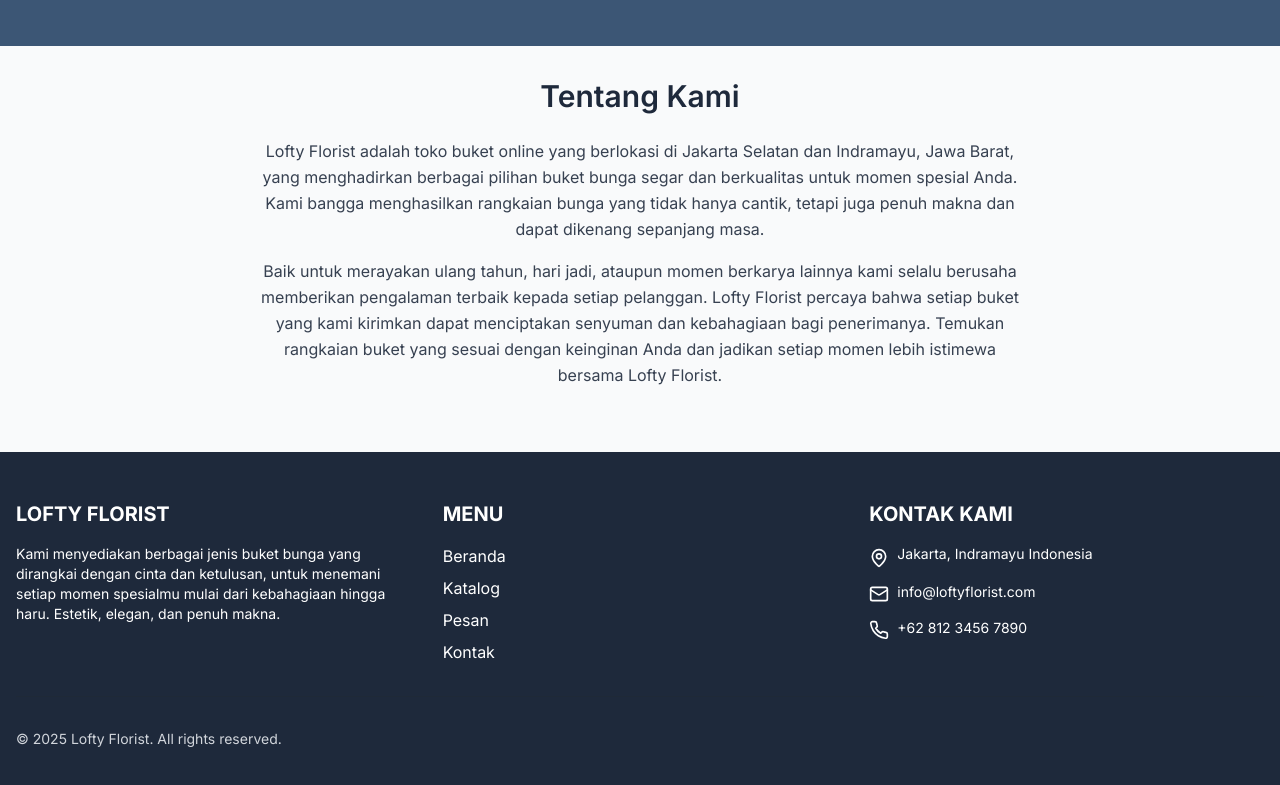
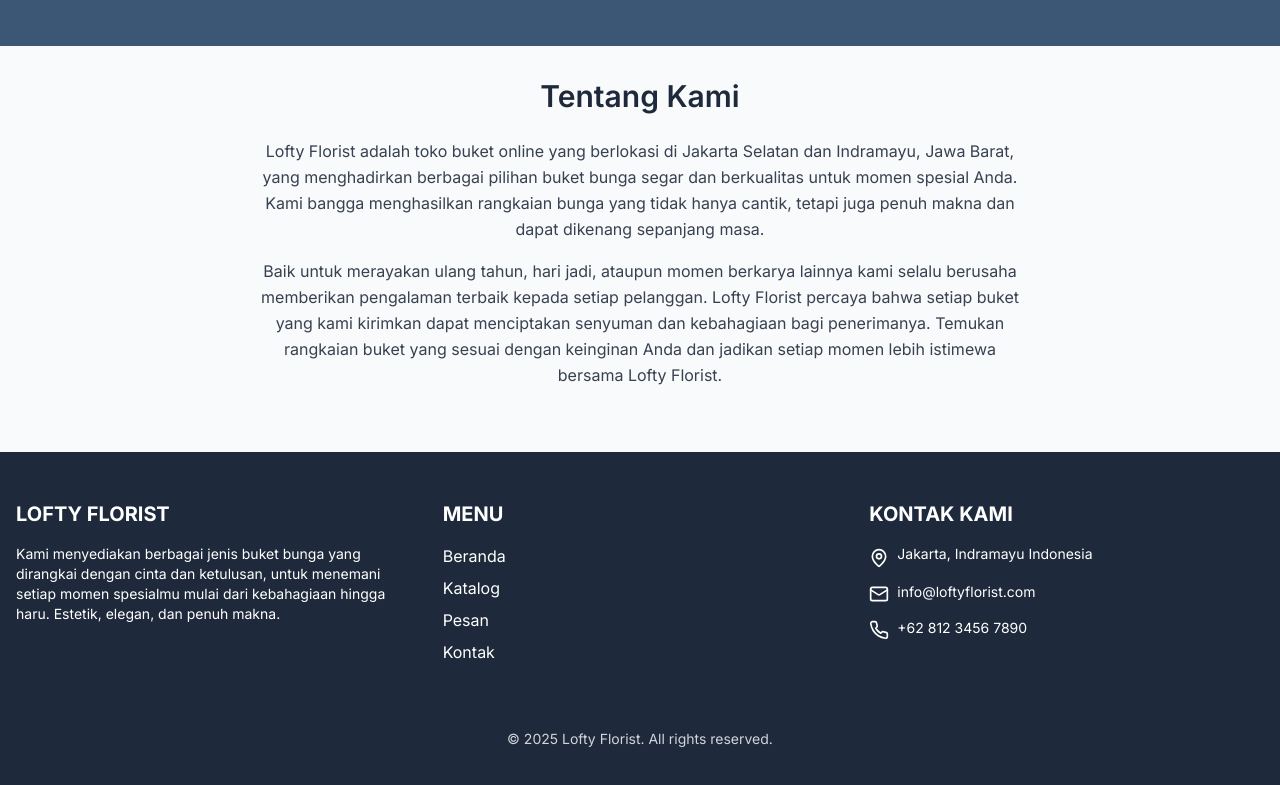
Before and after one commit to Rio-Prayoga/repoooo, a Next.js app: page / in a window 1280 px wide. Shown: the part 2502-3287 px from the top of the page. Built offline with nearby package versions, Linux system fonts and the light colour scheme.

Commit message:
Update Footer.tsx

```diff
--- a/components/Footer.tsx
+++ b/components/Footer.tsx
@@ -78,11 +78,11 @@ export default function Footer() {
         </div>
 
         {/* Bottom Bar */}
-        <div className="border-t border-gray-800 mt-8 pt-8 flex flex-col md:flex-row justify-between items-center">
-          <p className="text-gray-300 text-sm mb-4 md:mb-0">
-            © 2025 Lofty Florist. All rights reserved.
-          </p>
-        </div>
+        <div className="border-t border-gray-800 mt-8 pt-8 flex justify-center items-center">
+        <p className="text-gray-300 text-sm text-center">
+          © 2025 Lofty Florist. All rights reserved.
+        </p>
+      </div>
       </div>
     </footer>
   );
```
